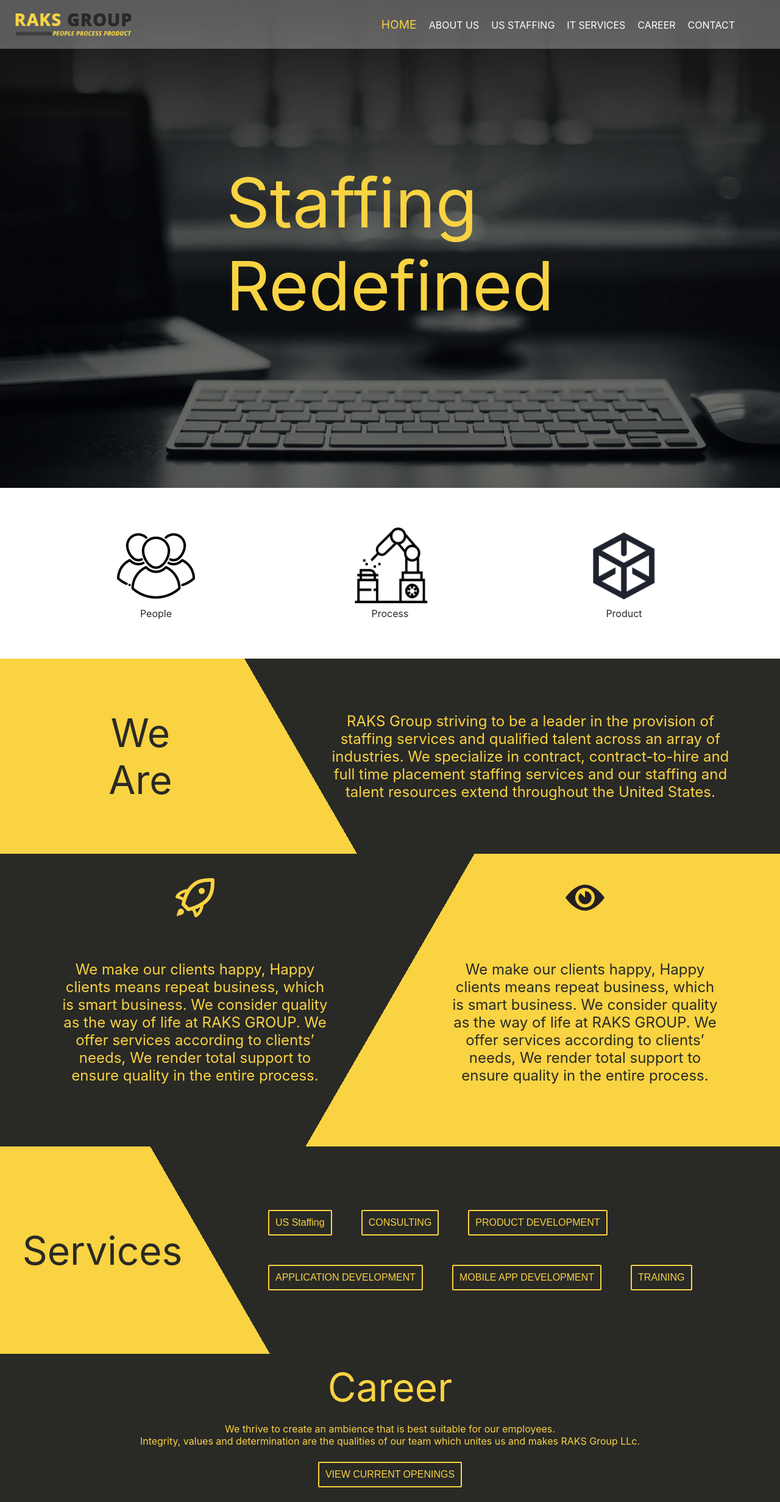
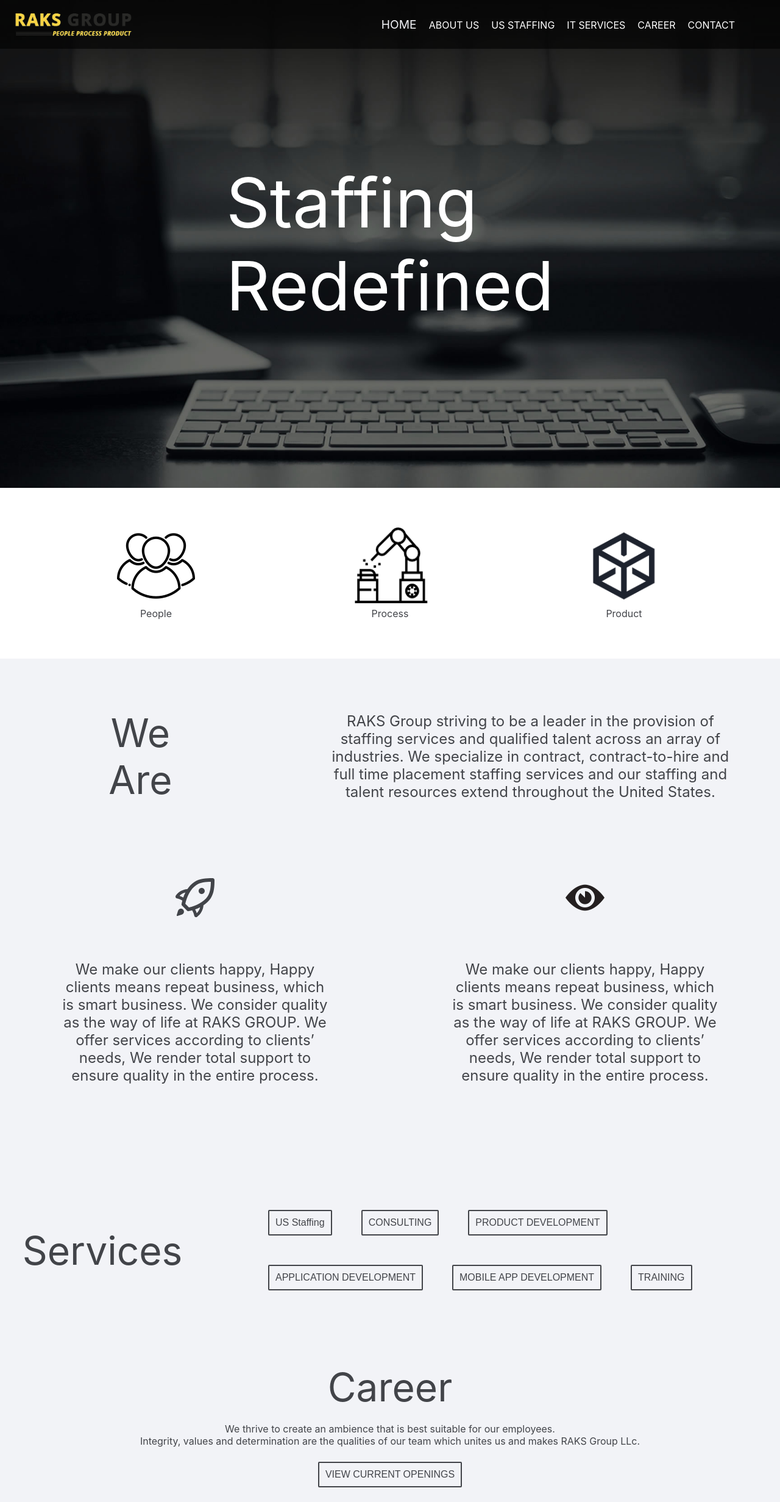
Before and after one commit to NithinKumarAlladi/RAKSGroup, a React (Create React App) app: page /#/ in a window 1280 px wide. Shown: the whole page at 61% size. Built offline with nearby package versions, Linux system fonts and the light colour scheme.

Commit message:
background of the website is changed.

```diff
--- a/src/About.css
+++ b/src/About.css
@@ -2,7 +2,7 @@
     background: rgba(0,0,0,0.5);
     width:100%;
     height: 80px;
-    position: absolute;
+    position: fixed;
     display: flex;
     align-items: center;
 }
--- a/src/App.css
+++ b/src/App.css
@@ -1,6 +1,6 @@
 :root{
-  --yellow : #f9d342;
-  --black : #292926;
+  --yellow : #f2f3f7;
+  --black : #424449;
 }
 
 
@@ -15,12 +15,13 @@
   color: var(--black);
 }
 .nvbr{
-  position: absolute;
+  position: fixed;
   width: 100%;
   height: 80px;
-  background: rgba(255,255,255,0.3);
+  background: rgba(0,0,0,0.6);
   display: flex;
   align-items: center;
+  z-index: 1;
 }
 .nav{
   display:block;
--- a/src/Home.css
+++ b/src/Home.css
@@ -14,7 +14,7 @@
 }
 .heading{
     vertical-align: center;
-    color: var(--yellow);
+    color: white;
     font-size: 7em;
 }
 .imgs{
@@ -34,7 +34,7 @@
 .intro{
     width:100%;
     height:40vh;
-    background-image: linear-gradient(60deg, var(--yellow) 40%, var(--black) 40%);
+    background-image: linear-gradient(60deg, var(--yellow) 40%, var(--yellow) 40%);
     display: flex;
     align-items: center;
 }
@@ -51,12 +51,13 @@
     text-align:center;
     padding:5%;
     font-size: 1.5em;
-    color: var(--yellow);
+    color: var(--black);
 }
 .mvDiv{
     height:60vh;
     width: 100%;
-    background-image: linear-gradient(-60deg, var(--yellow) 50%, var(--black) 50%);
+    /* background-image: linear-gradient(-60deg, var(--yellow) 50%, var(--black) 50%); */
+    background:var(--yellow);
 }
 .mDiv{
     width:50%;
@@ -72,7 +73,7 @@
 .missionP{
     width:70%;
     font-size: 1.5em;
-    color: var(--yellow);
+    color: var(--black);
     position: relative;
     top: 35%;
     left: 50%;
@@ -101,7 +102,8 @@
 .servicesDiv{
     height:inherit;
     width:100%;
-    background-image: linear-gradient(60deg, var(--yellow) 30%, var(--black) 30%);
+    /* background-image: linear-gradient(60deg, var(--yellow) 30%, var(--yellow) 30%); */
+    background: var(--yellow);
     align-items: center;
     display: flex;
 }
@@ -116,24 +118,24 @@
 }
 .servicesLink{
     text-decoration: none;
-    border: 2px solid var(--yellow) ;
+    border: 2px solid var(--black) ;
     border-radius: 2px;
     padding:10px;
     margin:1.5em;
-    color:var(--yellow);
+    color:var(--black);
     font-size: 1em;
     background: transparent;
 }
 .servicesLink:hover{
-    color: var(--black);
-    background: var(--yellow);
+    color: var(--yellow);
+    background: var(--black);
 }
 .careerDiv{
-    background: var(--black);
+    background: var(--yellow);
     text-align: center;
 }
 .careerP{
-    color: var(--yellow);
+    color: var(--black);
     font-size:1em;
     padding-top:2vh;
 }
--- a/src/Home.js
+++ b/src/Home.js
@@ -22,7 +22,7 @@
             <Router>
                 <div>
                     <div className="home" >
-                        <p className="heading" >Staffing <br /> <span style={{ fontSize: "1em", color: "var(--yellow)" }} >{text}</span></p>
+                        <p className="heading" >Staffing <br /> <span style={{ fontSize: "1em", color: "white" }} >{text}</span></p>
                     </div>
                     <div className="taglineImgs" >
                         <section className="imgDiv" >
--- a/src/ItServices.css
+++ b/src/ItServices.css
@@ -1,13 +1,13 @@
 .itServicesNvbr{
-    background: rgba(0, 0, 0, 0.3);
+    background: rgba(0, 0, 0, 0.7);
     width:100%;
     height: 80px;
-    position: absolute;
+    position: fixed;
     display: flex;
     align-items: center;
 }
 .itServicesLink{
-    color:var(--black);
+    color:white;
 }
 .mainISDiv{
     width:100%;
--- a/src/UsStaffing.css
+++ b/src/UsStaffing.css
@@ -1,8 +1,8 @@
 .usNvbr{
-    background: rgba(255, 255, 255, 0.3);
+    background: rgba(0, 0, 0, 0.6);
     width:100%;
     height: 80px;
-    position: absolute;
+    position: fixed;
     display: flex;
     align-items: center;
 }
--- a/src/career.css
+++ b/src/career.css
@@ -1,9 +1,8 @@
 .careerNvbr{
-    background: rgba(255, 255, 255, 0.3);
+    background: rgba(0, 0, 0, 0.6);
 }
 .careerLink{
     color:white;
-    margin:0px;
 }
 .outerCareerDiv{
     background:var(--black);
```
Also changed, not shown: src/imgs/rocket.svg.
